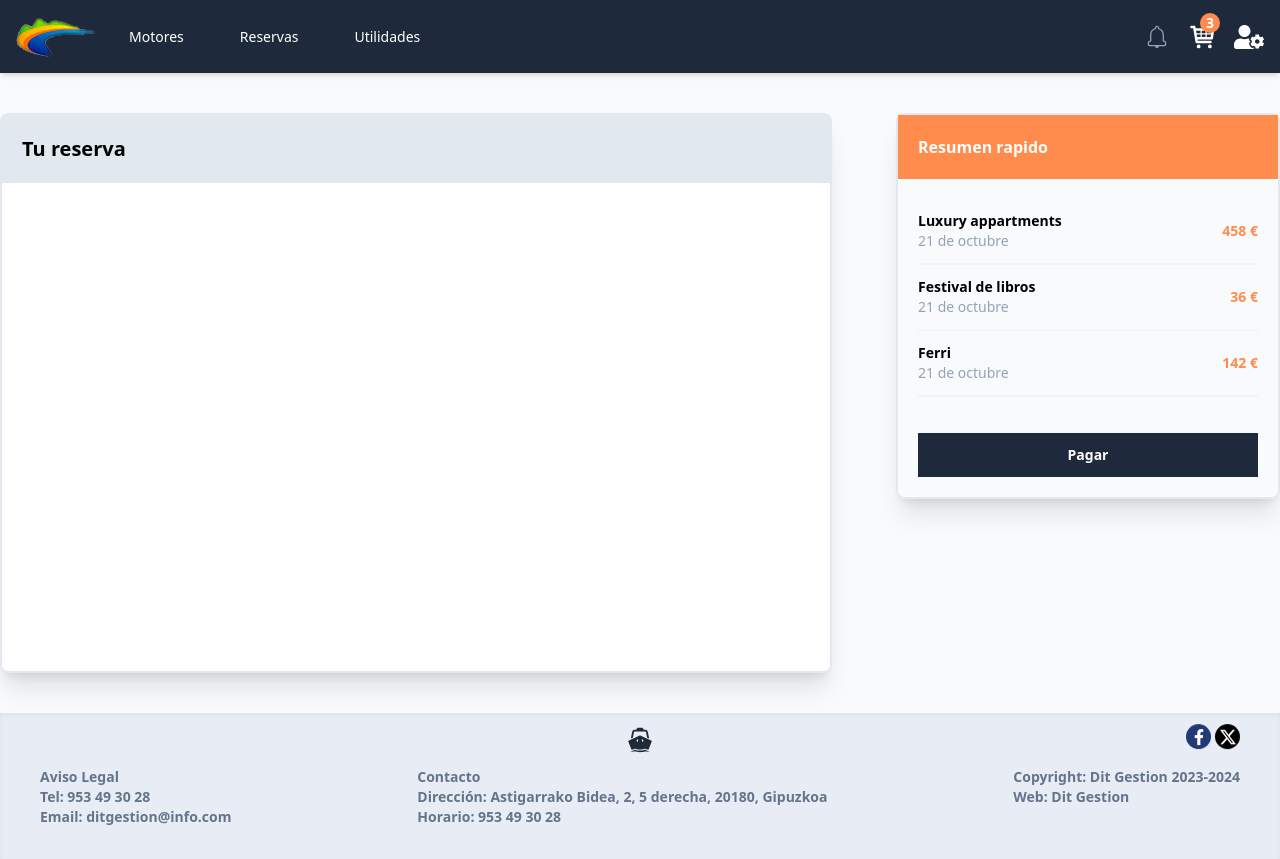
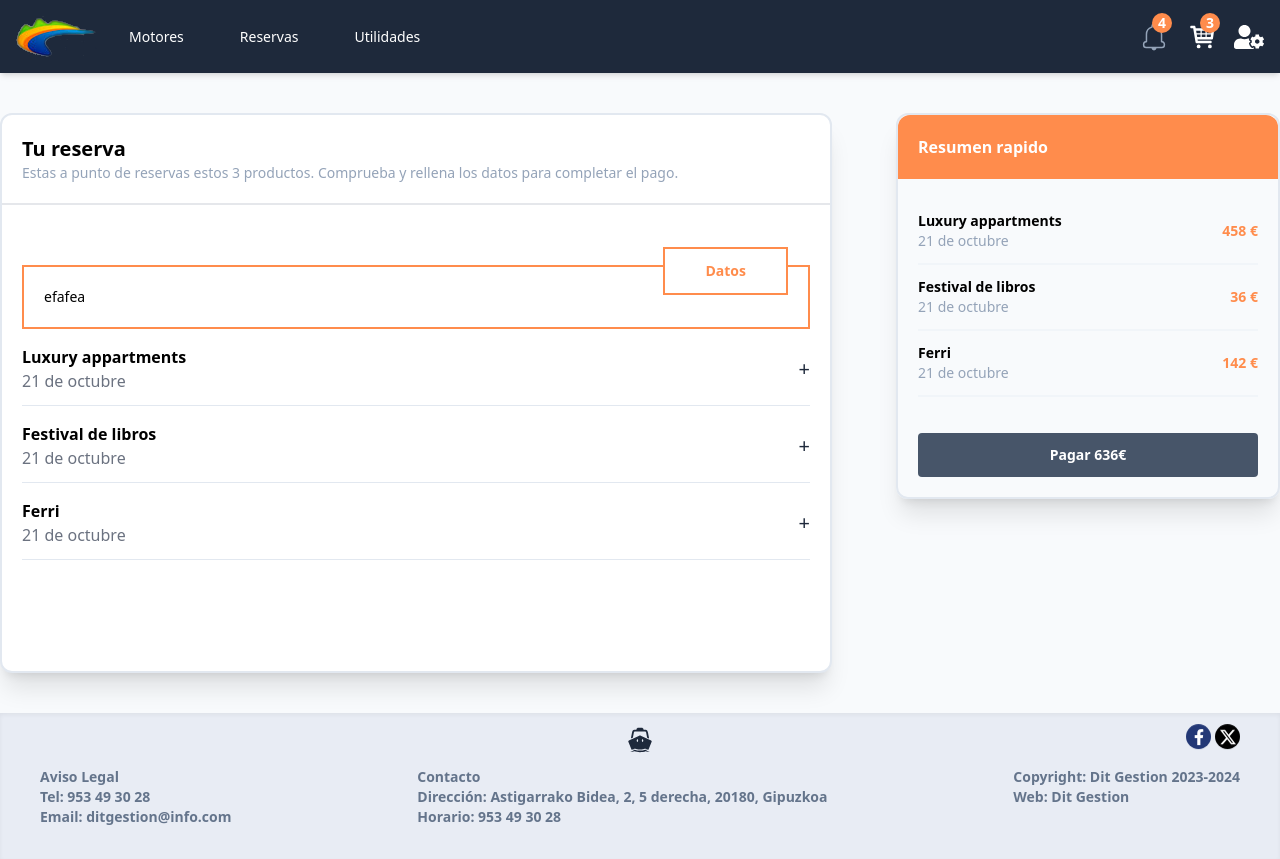
Before and after one commit to probablynotannie/b2b, a React (Vite) app: page /cesta in a window 1280 px wide. Built offline with nearby package versions, Linux system fonts and the light colour scheme.

Commit message:
cesta de compra dividido en dos componentes

```diff
--- a/src/App.jsx
+++ b/src/App.jsx
@@ -6,7 +6,7 @@ import Cruceros from "./componentes/motores/Cruceros";
 import Destinos from "./componentes/motores/Destinos";
 import Entradas from "./componentes/motores/Entradas";
 import Ferris from "./componentes/motores/Ferris";
-import Cesta from "./componentes/reservas/CestaCompleta"
+import Cesta from "./componentes/reservas/cestaFinal/CestaCompleta"
 import Tickets from "./componentes/motores/Tickets";
 import Clientes from "./componentes/utilidades/Clientes";
 import Presupuestos from "./componentes/utilidades/Presupuestos";
--- a/src/componentes/estructura/Notificaciones.jsx
+++ b/src/componentes/estructura/Notificaciones.jsx
@@ -18,6 +18,11 @@ function Notificaciones() {
       id: 2,
       titulo: "Reserva completado",
       texto: "Hola que tal estas jajaj",
+    },
+    {
+      id: 4,
+      titulo: "Agotado",
+      texto: "El billete reservado para el día 27 de octubre para las entradas al festival de programación se han agotado. :(",
     },
   ];
 
@@ -57,8 +62,11 @@ function Notificaciones() {
         </div>
       }
     >
-      <div className="text-slate-400  cursor-pointer hover:text-secondary transition flex items-center rounded-full justify-center h-10">
-        <CiBellOn className="text-3xl" />
+      <div className="relative text-slate-400 cursor-pointer hover:text-secondary transition flex items-center rounded-full justify-center h-10">
+        <CiBellOn className="text-4xl" />
+        <div className="absolute select-none -top-1 left-4 text-sm bg-secondary text-white rounded-full w-5 flex justify-center items-center font-bold">
+          {notificaciones.length}
+        </div>
       </div>
     </Popover>
   );
--- a/src/componentes/reservas/CestaCompleta.jsx
+++ /dev/null
@@ -1,102 +0,0 @@
-import React from "react";
-
-function CestaCompleta() {
-  const reserva = [
-    {
-      id: 0,
-      texto: "Hotel",
-      nombre: "Luxury appartments",
-      fecha: "21 de octubre",
-      img: "",
-      precio: 458,
-      descripcion: "",
-    },
-    {
-      id: 1,
-      texto: "Entradas",
-      nombre: "Festival de libros",
-      fecha: "21 de octubre",
-      img: "",
-      precio: 36,
-      descripcion: "",
-    },
-    {
-      id: 2,
-      texto: "Ferri",
-      nombre: "Ferri",
-      fecha: "21 de octubre",
-      img: "",
-      precio: 142,
-      descripcion: "",
-    },
-  ];
-
-  const opcionesDePago = [
-    {
-      id: 0,
-      texto: "Paypal",
-      img: "/paypal.png",
-      class: " w-[50px] h-[50px] ",
-    },
-    {
-      id: 0,
-      texto: "Bizum",
-      img: "/bizum.png",
-      class: "  h-[50px] ",
-    },
-    {
-      id: 0,
-      texto: "Tarjeta de credito",
-      img: "/visa.png",
-      class: "  h-[30px] ",
-    },
-  ];
-  return (
-    <div className="flex justify-center">
-      <div className="grid grid-cols-3 gap-16 container my-10 min-h-[70vh]">
-        <div className="col-span-2 bg-white shadow-xl  border-2 border-slate-200 rounded-lg">
-          <div className="p-5 bg-slate-200">
-            <h3 className="font-bold text-black text-xl">Tu reserva</h3>
-          </div>
-          <div className="p-5"></div>
-        </div>
-        <div className="col-span-1 ">
-          <div className=" shadow-xl  border-2 border-slate-200 rounded-lg">
-            <h3 className="font-semibold bg-secondary p-5 text-white">
-              Resumen rapido
-            </h3>
-
-            <div className="p-5 text-sm">
-              {/* Resumen */}
-              <div>
-                {reserva.map((reserva) => (
-                  <div
-                    key={reserva.id}
-                    className="py-3 border-b-2 border-slate-100 flex justify-between"
-                  >
-                    <div>
-                      <h6 className="font-semibold">{reserva.nombre}</h6>
-                      <span className="text-slate-400">{reserva.fecha}</span>
-                    </div>
-                    <div className="text-secondary font-semibold flex items-center">
-                      {reserva.precio} €
-                    </div>
-                  </div>
-                ))}
-              </div>
-
-              {/* Pago */}
-              <div className="mt-4 pt-5">
-                <button className="bg-primary w-full p-3 text-white font-bold">
-                  Pagar
-                </button>
-              </div>
-            </div>
-          </div>
-        </div>
-      </div>
-    </div>
-  );
-}
-
-export default CestaCompleta;
--- /dev/null
+++ b/src/componentes/reservas/cestaFinal/CestaCompleta.jsx
@@ -0,0 +1,81 @@
+import { useState } from "react";
+import DatosPago from "./DatosPago";
+import ResumenCompra from "./ResumenCompra";
+function CestaCompleta() {
+  const reserva = [
+    {
+      id: 0,
+      texto: "Hotel",
+      nombre: "Luxury appartments",
+      fecha: "21 de octubre",
+      img: "/hotel2.jpg",
+      precio: 458,
+      descripcion: "Amplio apartamento con vistas al mar, incluye desayuno.",
+    },
+    {
+      id: 1,
+      texto: "Entradas",
+      nombre: "Festival de libros",
+      fecha: "21 de octubre",
+      img: "/banner_entradas.jpg",
+      precio: 36,
+      descripcion:
+        "Entrada para el festival de libros de literatura fantástica.",
+    },
+    {
+      id: 2,
+      texto: "Ferri",
+      nombre: "Ferri",
+      fecha: "21 de octubre",
+      img: "/banner_trenes.jpeg",
+      precio: 142,
+      descripcion: "Viaje en ferry de Barcelona a Ibiza, incluye vehículo.",
+    },
+  ];
+
+  const opcionesDePago = [
+    {
+      id: 0,
+      texto: "Paypal",
+      img: "/paypal.png",
+      class: "w-[50px] h-[50px]",
+    },
+    {
+      id: 1,
+      texto: "Bizum",
+      img: "/bizum.png",
+      class: "h-[50px]",
+    },
+    {
+      id: 2,
+      texto: "Tarjeta de credito",
+      img: "/visa.png",
+      class: "h-[30px]",
+    },
+  ];
+
+  const [accordionOpen, setAccordionOpen] = useState(
+    new Array(reserva.length).fill(false)
+  );
+
+  const toggleAccordion = (index) => {
+    const updatedAccordion = [...accordionOpen];
+    updatedAccordion[index] = !updatedAccordion[index];
+    setAccordionOpen(updatedAccordion);
+  };
+
+  return (
+    <div className="flex justify-center">
+      <div className="grid grid-cols-3 gap-16 container my-10 min-h-[70vh]">
+        <ResumenCompra
+          reserva={reserva}
+          toggleAccordion={toggleAccordion}
+          accordionOpen={accordionOpen}
+        />
+        <DatosPago reserva={reserva} opcionesDePago={opcionesDePago} />
+      </div>
+    </div>
+  );
+}
+
+export default CestaCompleta;
--- /dev/null
+++ b/src/componentes/reservas/cestaFinal/Datos.jsx
@@ -0,0 +1,16 @@
+import React from "react";
+
+function Datos() {
+  return (
+    <div className="text-sm">
+      <div className="relative border-2 border-secondary p-5 mt-10">
+        <div className="absolute bg-white border-2 border-secondary p-3 text-secondary font-bold px-10 -top-5 right-5">
+          Datos
+        </div>
+        efafea
+      </div>
+    </div>
+  );
+}
+
+export default Datos;
--- /dev/null
+++ b/src/componentes/reservas/cestaFinal/DatosPago.jsx
@@ -0,0 +1,60 @@
+
+function DatosPago({ reserva }) {
+  const opcionesDePago = [
+    {
+      id: 0,
+      texto: "Paypal",
+      img: "/paypal.png",
+      class: " w-[50px] h-[50px] ",
+    },
+    {
+      id: 0,
+      texto: "Bizum",
+      img: "/bizum.png",
+      class: "  h-[50px] ",
+    },
+    {
+      id: 0,
+      texto: "Tarjeta de credito",
+      img: "/visa.png",
+      class: " h-[30px] ",
+    },
+  ];
+  const totalPrice = reserva.reduce((total, item) => total + item.precio, 0);
+
+  return (
+    <div className="col-span-1 ">
+      <div className=" shadow-xl  border-2 border-slate-200 rounded-xl">
+        <h3 className="font-semibold  p-5 text-white bg-secondary rounded-t-xl">
+          Resumen rapido
+        </h3>
+
+        <div className="p-5 text-sm">
+          <div>
+            {reserva.map((reserva) => (
+              <div
+                key={reserva.id}
+                className="py-3 border-b-2 border-slate-100 flex justify-between"
+              >
+                <div>
+                  <h6 className="font-semibold">{reserva.nombre}</h6>
+                  <span className="text-slate-400">{reserva.fecha}</span>
+                </div>
+                <div className="text-secondary font-semibold flex items-center">
+                  {reserva.precio} €
+                </div>
+              </div>
+            ))}
+          </div>
+          <div className="mt-4 pt-5">
+            <button className="bg-slate-600 hover:bg-slate-700 transition rounded w-full p-3 text-white font-bold">
+            Pagar {totalPrice}€
+            </button>
+          </div>
+        </div>
+      </div>
+    </div>
+  );
+}
+
+export default DatosPago;
--- /dev/null
+++ b/src/componentes/reservas/cestaFinal/ResumenCompra.jsx
@@ -0,0 +1,50 @@
+import Datos from "./Datos";
+
+function ResumenCompra({ reserva, toggleAccordion, accordionOpen }) {
+  return (
+    <div className="col-span-2 bg-white shadow-xl border-2 border-slate-200 rounded-xl">
+      <div className="p-5 border-b-2">
+        <h3 className="font-bold text-black text-xl">Tu reserva</h3>
+        <p className="text-sm text-slate-400">
+          Estas a punto de reservas estos {reserva.length}{" "}
+          {reserva.length === 1 ? "producto" : "productos"}. Comprueba y rellena
+          los datos para completar el pago.
+        </p>
+      </div>
+      <div className="p-5 space-y-4">
+        <Datos />
+
+        {reserva.map((item, index) => (
+          <div key={item.id} className="border-b border-slate-200 pb-3 mb-3 ">
+            <div
+              onClick={() => toggleAccordion(index)}
+              className="flex justify-between items-center cursor-pointer"
+            >
+              <div>
+                <h4 className="font-semibold text-md">{item.nombre}</h4>
+                <p className="text-gray-500">{item.fecha}</p>
+              </div>
+              <span className="text-primary text-xl">
+                {accordionOpen[index] ? "-" : "+"}
+              </span>
+            </div>
+            {accordionOpen[index] && (
+              <div className="mt-3 text-gray-700 space-y-2">
+                <img
+                  className="w-full h-[30vh] object-cover rounded-lg shadow-lg"
+                  src={item.img}
+                />
+
+                <p>Tipo: {item.texto}</p>
+                <p>Precio: {item.precio} €</p>
+                <p>{item.descripcion}</p>
+              </div>
+            )}
+          </div>
+        ))}
+      </div>
+    </div>
+  );
+}
+
+export default ResumenCompra;
```
Also changed, not shown: src/componentes/estructura/Cesta.jsx (+13 -3 lines).
